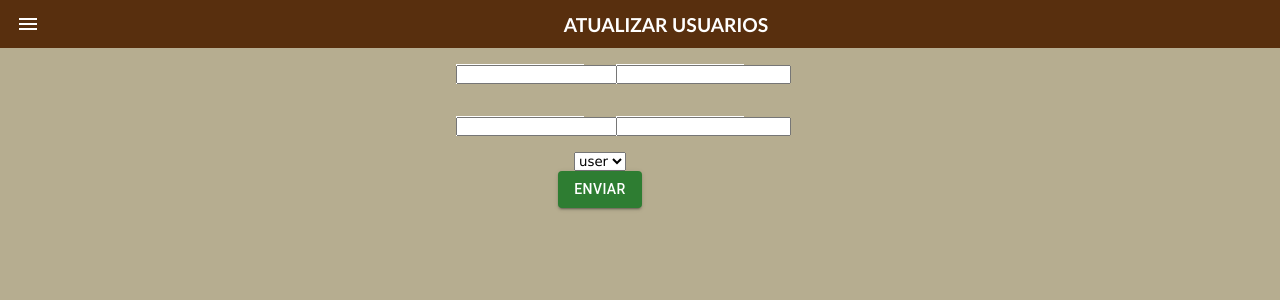
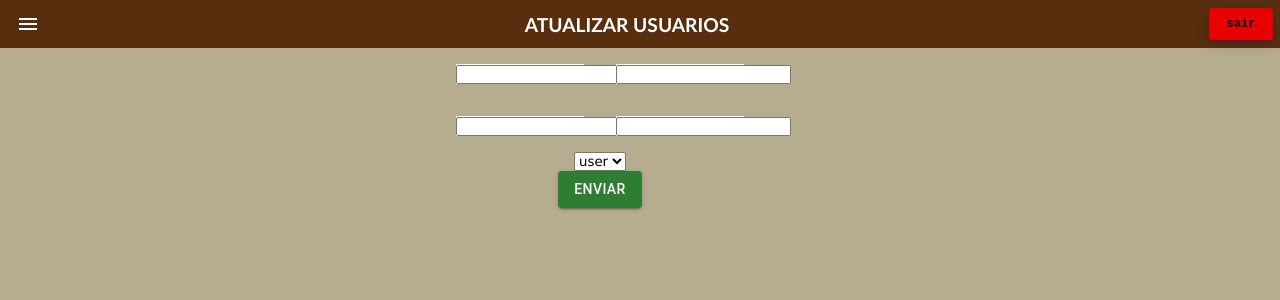
Before and after one commit to juan12331/Sistema_Biblioteca, a React (Vite) app in the folder frontend/: page /Adm/Atualizar/1 in a window 1280 px wide. Shown: the top 300 px of the page. Built offline with nearby package versions, Linux system fonts and the light colour scheme; no server answers.

Commit message:
botão sair

```diff
--- a/frontend/src/pages/adm/create_livros/create.jsx
+++ b/frontend/src/pages/adm/create_livros/create.jsx
@@ -73,7 +73,7 @@ const create = () => {
                 <div className="text">
                 REGISTRAR LIVROS
             </div>
-            <span></span>
+            <button className='button1 delete' >sair</button>
 
             </div>
 
--- a/frontend/src/pages/adm/livros/livros.jsx
+++ b/frontend/src/pages/adm/livros/livros.jsx
@@ -48,7 +48,7 @@ const livros = () => {
             <div className="text">
                 LIVROS
             </div>
-            <span></span>
+            <button className='button1 delete' >sair</button>
         </div>
             <div className="top">
             <input type="text" className="input" onChange={(e) => { setSearch(e.target.value) }} />
--- a/frontend/src/pages/adm/reclamacoes/reclamacoes.jsx
+++ b/frontend/src/pages/adm/reclamacoes/reclamacoes.jsx
@@ -8,7 +8,7 @@ const reclamacoes = () => {
       <div className="text">
                 RECLAMAÇÕES
             </div>
-            <span></span>
+            <button className='button1 delete' >sair</button>
 
     </div>
   )
--- a/frontend/src/pages/adm/update_livros/update.jsx
+++ b/frontend/src/pages/adm/update_livros/update.jsx
@@ -94,7 +94,7 @@ const update = () => {
             <div className="text">
                 ATUALIZAR LIVROS
             </div>
-            <span></span>
+            <button className='button1 delete' >sair</button>
         </div>
 
         <input type="text" value={nome} onChange={(e) => setName(e.target.value)} placeholder='nome' />
--- a/frontend/src/pages/adm/update_uers/update.jsx
+++ b/frontend/src/pages/adm/update_uers/update.jsx
@@ -81,7 +81,7 @@ useEffect(() => {
       <div className="text">
                 ATUALIZAR USUARIOS
             </div>
-            <span></span>
+            <button className='button1 delete' >sair</button>
 
     </div>
 
--- a/frontend/src/pages/adm/users/users.jsx
+++ b/frontend/src/pages/adm/users/users.jsx
@@ -51,14 +51,14 @@ const users = () => {
         <div className="text">
                 USUARIOS
             </div>
-            <span></span>
+            <button className='button1 delete' >sair</button>
 
       </div>
       <div className="users">
         <div className="top">
           <input type="text" className="input" onChange={(e) => { setSearch(e.target.value) }} />
           <Button variant="contained" color="success" onClick={getButton} className='sucess' >Pesquisar</Button>
-          <button className='button1 delete' >sair</button>
+
         </div>
 
         <div className="cardWrap">
```
